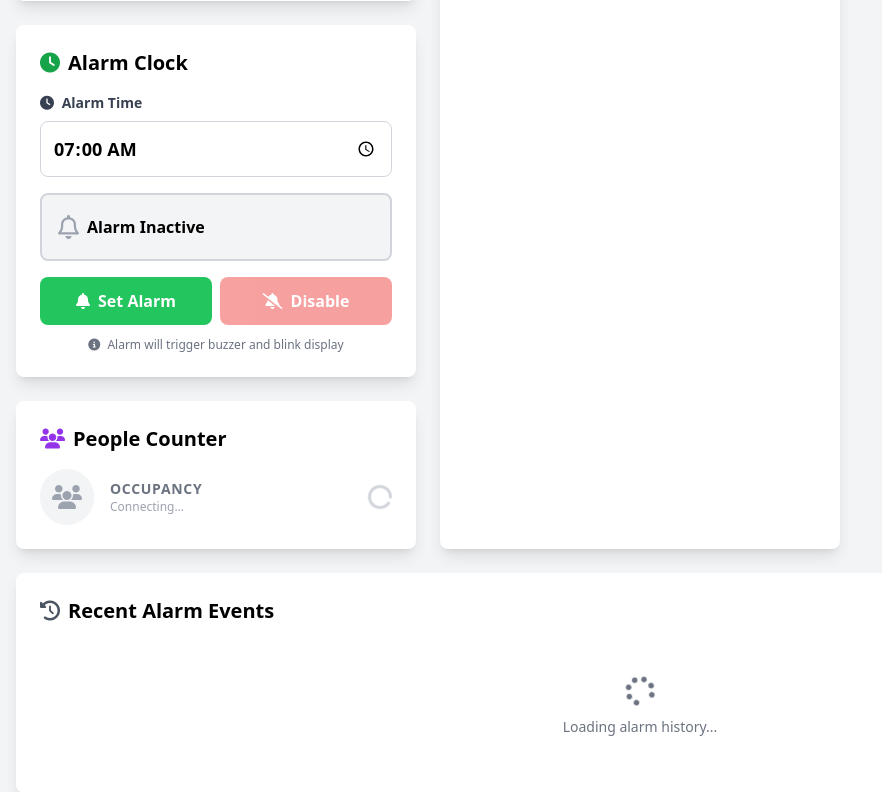
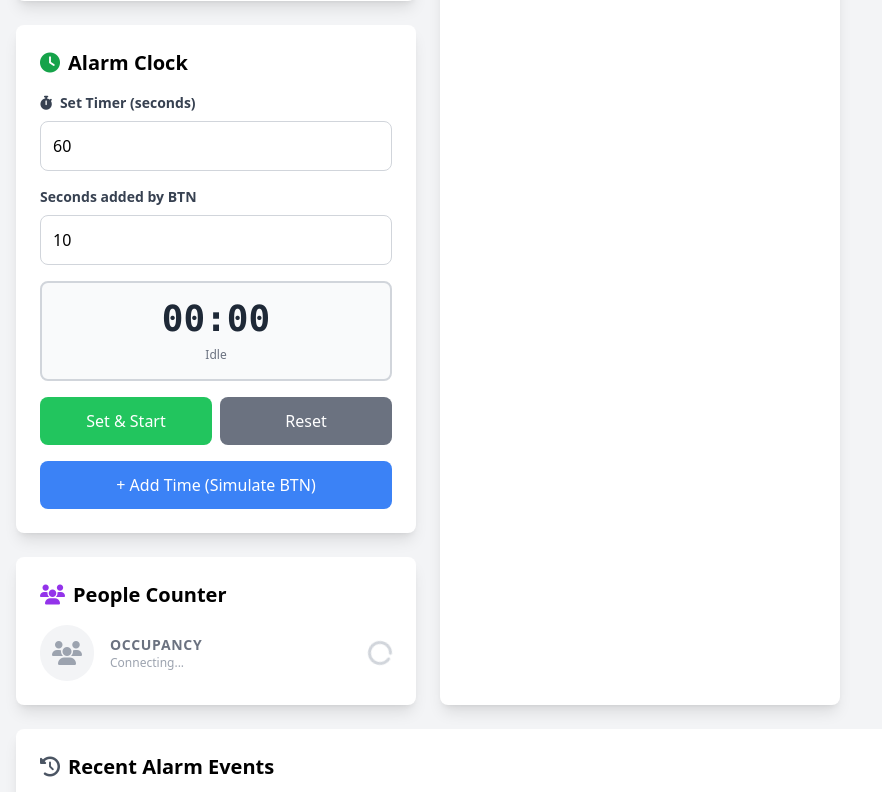
Before and after one commit to lazarnagulov/iot-home, a Flask app: page / in a window 1280 px wide. Shown: the part 691-1483 px from the top of the page, without its empty margins (0-882 px from the left). Run offline with Flask 3, Linux system fonts and the light colour scheme; data that the repository does not hold is empty; some libraries are stand-ins or nearby versions.

Commit message:
Add server side of kitchen timer

```diff
--- /dev/null
+++ b/server/api/kitchen_timer.py
@@ -0,0 +1,43 @@
+from flask import Blueprint, jsonify, request
+import config.extensions as extensions
+
+bp = Blueprint("kitchen-timer", __name__, url_prefix="/api/v1/kitchen-timer")
+
+@bp.post("/set")
+def set_timer():
+    service = extensions.kitech_timer_service
+
+    data = request.json or {}
+    time = int(data.get("time", 0))
+    increment = int(data.get("increment", 10))
+
+    service.set_timer(time, increment)
+
+    return jsonify({"valid": True}), 202
+
+
+@bp.post("/reset")
+def reset_timer():
+    service = extensions.kitech_timer_service
+    service.reset_timer()
+
+    return jsonify({"valid": True}), 202
+
+
+@bp.post("/btn-press")
+def add_time():
+    service = extensions.kitech_timer_service
+    service.btn_press()
+
+    return jsonify({"valid": True}), 202
+
+@bp.get("/status")
+def get_status():
+    service = extensions.kitech_timer_service
+
+    return jsonify({
+        "remaining": service.remaining,
+        "running": service.running,
+        "blinking": service.blinking,
+        "increment": service.increment
+    }), 200
--- a/server/main.py
+++ b/server/main.py
@@ -3,11 +3,13 @@
 from pathlib import Path
 import paho.mqtt.client as mqtt
 from influxdb_client import InfluxDBClient
+from services.kitchen_timer_service import KitchenTimerService
 from services.alarm_service import AlarmService
 from services.rgb_service import RgbService
 from api.actuators import bp as actuator_bp
 from api.dashboard import bp as dashboard_bp
 from api.security import bp as security_bp
+from api.kitchen_timer import bp as kitchen_timer_bp
 
 from mqtt.message_handler import MessageHandler
 from config.settings import Config
@@ -20,6 +22,7 @@
     app.register_blueprint(actuator_bp)
     app.register_blueprint(dashboard_bp)
     app.register_blueprint(security_bp)
+    app.register_blueprint(kitchen_timer_bp)
 
     Config.init_config()
 
@@ -45,6 +48,7 @@
         extensions.alarm_service = AlarmService(client)
         extensions.message_handler = MessageHandler(client, extensions.alarm_service)
         extensions.rgb_service = RgbService(client)
+        extensions.kitech_timer_service = KitchenTimerService(client)
     else:
         print("MQTT connect failed:", reason_code)
 
--- a/server/templates/components/alarm_clock.html
+++ b/server/templates/components/alarm_clock.html
@@ -1,94 +1,115 @@
-<div x-data="{
-    time: '07:00',
-    active: false,
-    loading: false
-}" x-init="
-    fetch('/api/alarm-clock/status')
-        .then(r => r.json())
-        .then(data => {
-            time = data.time || '07:00';
-            active = data.active || false;
-        })
-        .catch(err => console.error('Failed to load alarm clock status'));
-">
-    <div class="mb-4">
+<div x-data="kitchenTimer()" x-init="init()" class="space-y-4">
+
+    <div>
         <label class="block text-sm font-bold text-gray-700 mb-2">
-            <i class="fas fa-clock mr-1"></i> Alarm Time
+            <i class="fas fa-stopwatch mr-1"></i> Set Timer (seconds)
         </label>
-        <input
-            type="time"
-            x-model="time"
-            :disabled="active"
-            class="w-full p-3 border border-gray-300 rounded-lg focus:ring-2 focus:ring-green-500 focus:border-transparent text-lg font-semibold disabled:bg-gray-100 disabled:cursor-not-allowed">
+        <input type="number"
+               x-model.number="setTime"
+               min="0"
+               class="w-full p-3 border border-gray-300 rounded-lg">
     </div>
 
-    <div class="mb-4 p-4 rounded-lg transition-all"
-         :class="active ? 'bg-green-100 border-2 border-green-300' : 'bg-gray-100 border-2 border-gray-300'">
-        <div class="flex items-center justify-between">
-            <div class="flex items-center">
-                <i class="text-2xl mr-2 transition-colors"
-                   :class="active ? 'fas fa-bell text-green-600' : 'far fa-bell text-gray-400'"></i>
     <div>
-                    <p class="font-bold" x-text="active ? 'Alarm Active' : 'Alarm Inactive'"></p>
-                    <p class="text-xs text-gray-600" x-show="active">Will ring at <span x-text="time"></span></p>
+        <label class="block text-sm font-bold text-gray-700 mb-2">
+            Seconds added by BTN
+        </label>
+        <input type="number"
+               x-model.number="increment"
+               min="1"
+               class="w-full p-3 border border-gray-300 rounded-lg">
     </div>
+
+    <div class="p-4 rounded-lg text-center border-2"
+         :class="blinking ? 'border-red-500 bg-red-50' : 'border-gray-300 bg-gray-50'">
+
+        <div class="text-4xl font-mono font-bold"
+             :class="blinking ? 'text-red-600 animate-pulse' : 'text-gray-800'"
+             x-text="formattedTime">
         </div>
-            <span x-show="active" class="text-2xl font-bold text-green-600" x-text="time"></span>
+
+        <div class="text-xs text-gray-500 mt-2">
+            <span x-show="running">Running</span>
+            <span x-show="!running && !blinking">Idle</span>
+            <span x-show="blinking">Time Expired</span>
         </div>
     </div>
 
     <div class="flex space-x-2">
-        <button
-            @click="setAlarm()"
-            :disabled="active || loading"
-            class="flex-1 bg-green-500 hover:bg-green-600 text-white font-bold py-3 px-4 rounded-lg disabled:opacity-50 disabled:cursor-not-allowed flex items-center justify-center transition-all hover:scale-105 active:scale-95">
-            <i class="fas fa-bell mr-2"></i>
-            <span x-text="loading ? 'Setting...' : 'Set Alarm'"></span>
+        <button @click="setTimer()"
+                class="flex-1 bg-green-500 hover:bg-green-600 text-white py-3 rounded-lg">
+            Set & Start
         </button>
 
-        <button
-            @click="disableAlarm()"
-            :disabled="!active || loading"
-            class="flex-1 bg-red-500 hover:bg-red-600 text-white font-bold py-3 px-4 rounded-lg disabled:opacity-50 disabled:cursor-not-allowed flex items-center justify-center transition-all hover:scale-105 active:scale-95">
-            <i class="fas fa-bell-slash mr-2"></i>
-            <span x-text="loading ? 'Disabling...' : 'Disable'"></span>
+        <button @click="resetTimer()"
+                class="flex-1 bg-gray-500 hover:bg-gray-600 text-white py-3 rounded-lg">
+            Reset
         </button>
     </div>
 
-    <p class="text-xs text-gray-500 mt-3 text-center">
-        <i class="fas fa-info-circle mr-1"></i>
-        Alarm will trigger buzzer and blink display
-    </p>
+    <button @click="simulateBtnPress()"
+            class="w-full bg-blue-500 hover:bg-blue-600 text-white py-3 rounded-lg">
+        + Add Time (Simulate BTN)
+    </button>
+
+</div>
+
 
 <script>
-        function setAlarm() {
-            this.loading = true;
-            fetch('/api/alarm-clock/set', {
+function kitchenTimer() {
+    return {
+        setTime: 60,
+        increment: 10,
+
+        remaining: 0,
+        running: false,
+        blinking: false,
+
+        init() {
+            this.fetchStatus();
+            setInterval(() => this.fetchStatus(), 1000);
+        },
+
+        get formattedTime() {
+            let m = Math.floor(this.remaining / 60).toString().padStart(2, '0');
+            let s = (this.remaining % 60).toString().padStart(2, '0');
+            return `${m}:${s}`;
+        },
+
+        fetchStatus() {
+            fetch('/api/v1/kitchen-timer/status')
+                .then(r => r.json())
+                .then(data => {
+                    this.remaining = data.remaining;
+                    this.running = data.running;
+                    this.blinking = data.blinking;
+                    this.increment = data.increment;
+                })
+                .catch(() => {});
+        },
+
+        setTimer() {
+            fetch('/api/v1/kitchen-timer/set', {
                 method: 'POST',
                 headers: {'Content-Type': 'application/json'},
-                body: JSON.stringify({time: this.time})
+                body: JSON.stringify({
+                    time: this.setTime,
+                    increment: this.increment
                 })
-            .then(r => r.json())
-            .then(data => {
-                this.active = true;
-                this.loading = false;
-            })
-            .catch(err => {
-                this.loading = false;
+            });
+        },
+
+        resetTimer() {
+            fetch('/api/v1/kitchen-timer/reset', {
+                method: 'POST'
+            });
+        },
+
+        simulateBtnPress() {
+            fetch('/api/v1/kitchen-timer/btn-press', {
+                method: 'POST'
             });
         }
-
-        function disableAlarm() {
-            this.loading = true;
-            fetch('/api/alarm-clock/disable', {method: 'POST'})
-            .then(r => r.json())
-            .then(() => {
-                this.active = false;
-                this.loading = false;
-            })
-            .catch(err => {
-                this.loading = false;
-            });
+    }
 }
 </script>
-</div>
```
Also changed, not shown: server/config/extensions.py (+8 -6 lines), server/services/kitchen_timer_service.py (added, +72 -0 lines). Lines whose indentation alone changed are shown as unchanged.
